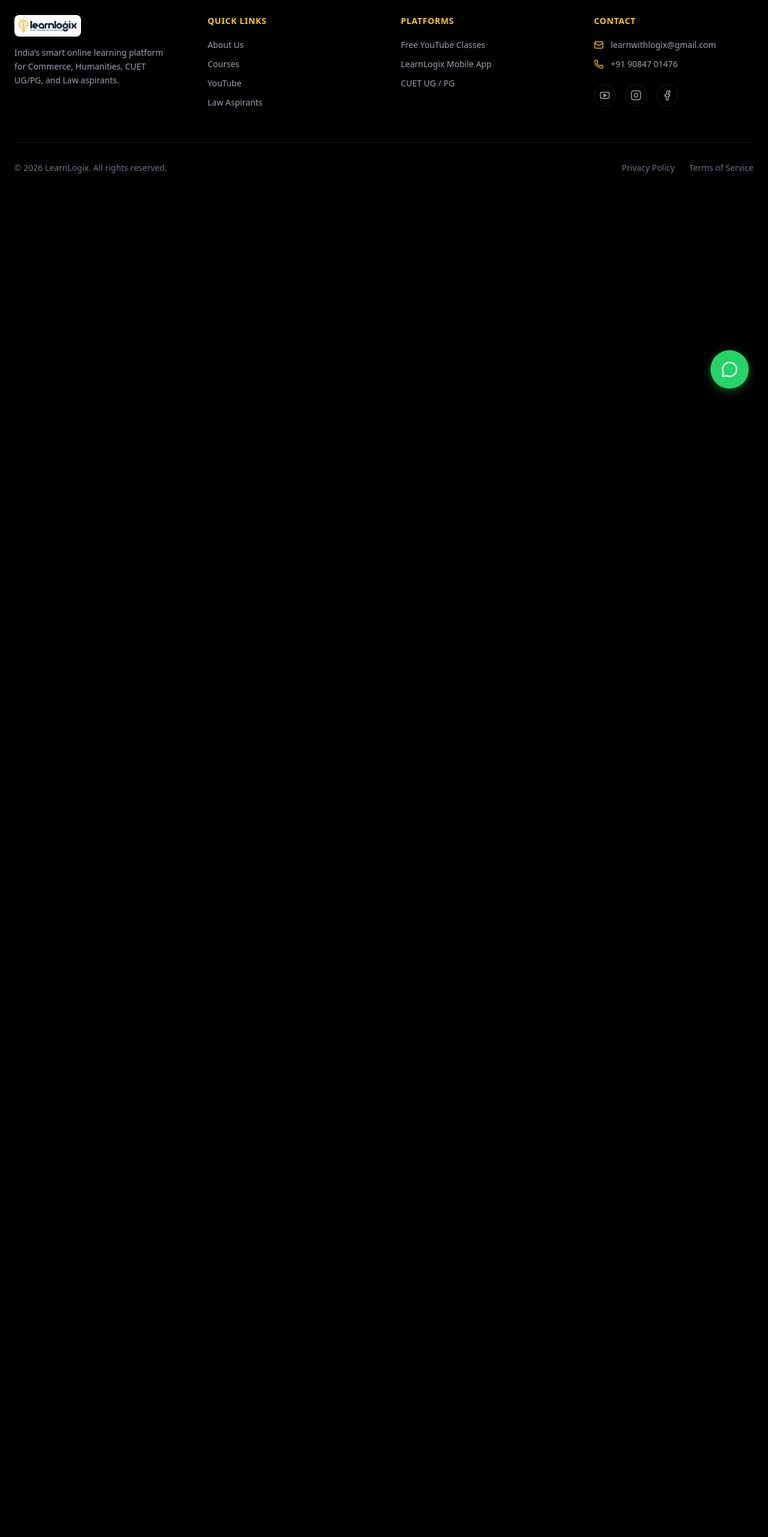
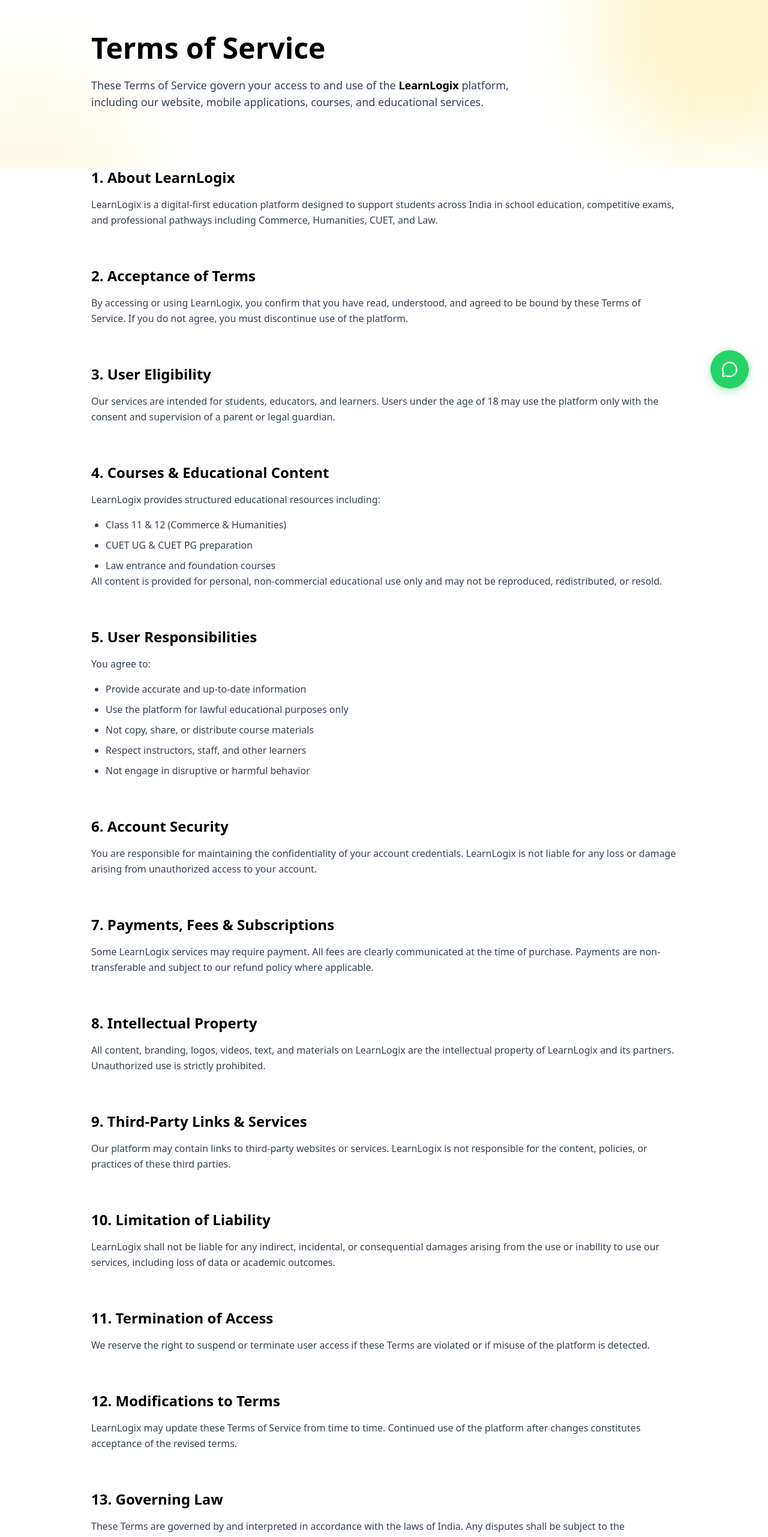
Before and after one commit to atif-afsar/LearnLogix, a React (Vite) app: page /terms-of-service in a window 1280 px wide. Shown: the part 120-2683 px from the top of the page at 60% size. Before the commit the page ends 800 px from the top, so only its background shows below. Built offline with nearby package versions, Linux system fonts and the light colour scheme.

Commit message:
Adding the privacy and services section

```diff
--- a/src/App.jsx
+++ b/src/App.jsx
@@ -15,6 +15,7 @@ import LawAspirantsSection from "./Components/LawAspirants/LawAspirantsSection";
 import Contact from "./Page/Contact";
 import ScrollToTop from "./Components/Common/ScrollToTop";
 import PrivacyPolicy from "./Components/Common/PrivacyPolicy";
+import TermsOfService from "./Components/Common/TermsOfService";
 
 const App = () => {
   return (
@@ -32,7 +33,7 @@ const App = () => {
         <Route path="/contact" element={<Contact />} />
 
          <Route path="/privacy-policy" element={<PrivacyPolicy />} />
-         {/* <Route path="/terms-of-service" element={<TermsOfService />} /> */}
+         <Route path="/terms-of-service" element={<TermsOfService />} />
       </Routes>
 
       {/* Floating WhatsApp Button */}
--- /dev/null
+++ b/src/Components/Common/TermsOfService.jsx
@@ -0,0 +1,149 @@
+import { motion } from "framer-motion";
+
+/* Reusable Section */
+function TermsSection({ title, children }) {
+  return (
+    <motion.div
+      initial={{ opacity: 0, y: 20 }}
+      whileInView={{ opacity: 1, y: 0 }}
+      viewport={{ once: true }}
+      transition={{ duration: 0.5 }}
+      className="space-y-4"
+    >
+      <h2 className="text-2xl font-semibold text-black">{title}</h2>
+      <div className="text-gray-700 leading-relaxed">{children}</div>
+    </motion.div>
+  );
+}
+
+export default function TermsOfService() {
+  return (
+    <section className="bg-white text-black min-h-screen">
+      {/* Hero */}
+      <div className="relative overflow-hidden">
+        <div className="absolute -top-32 -right-32 w-[420px] h-[420px] bg-[#FDC700]/20 rounded-full blur-3xl" />
+        <div className="absolute top-40 -left-32 w-[360px] h-[360px] bg-[#FDC700]/10 rounded-full blur-3xl" />
+
+        <div className="max-w-5xl mx-auto px-6 py-24 relative z-10">
+          <motion.h1
+            initial={{ opacity: 0, y: 30 }}
+            animate={{ opacity: 1, y: 0 }}
+            transition={{ duration: 0.6 }}
+            className="text-4xl sm:text-5xl font-bold mb-6"
+          >
+            Terms of Service
+          </motion.h1>
+
+          <motion.p
+            initial={{ opacity: 0, y: 20 }}
+            animate={{ opacity: 1, y: 0 }}
+            transition={{ delay: 0.1, duration: 0.6 }}
+            className="text-gray-700 text-lg max-w-3xl"
+          >
+            These Terms of Service govern your access to and use of the
+            <span className="font-semibold text-black"> LearnLogix </span>
+            platform, including our website, mobile applications, courses,
+            and educational services.
+          </motion.p>
+        </div>
+      </div>
+
+      {/* Content */}
+      <div className="max-w-5xl mx-auto px-6 pb-24 space-y-16">
+
+        <TermsSection title="1. About LearnLogix">
+          LearnLogix is a digital-first education platform designed to support
+          students across India in school education, competitive exams, and
+          professional pathways including Commerce, Humanities, CUET, and Law.
+        </TermsSection>
+
+        <TermsSection title="2. Acceptance of Terms">
+          By accessing or using LearnLogix, you confirm that you have read,
+          understood, and agreed to be bound by these Terms of Service.
+          If you do not agree, you must discontinue use of the platform.
+        </TermsSection>
+
+        <TermsSection title="3. User Eligibility">
+          Our services are intended for students, educators, and learners.
+          Users under the age of 18 may use the platform only with the
+          consent and supervision of a parent or legal guardian.
+        </TermsSection>
+
+        <TermsSection title="4. Courses & Educational Content">
+          LearnLogix provides structured educational resources including:
+          <ul className="list-disc ml-6 mt-4 space-y-2">
+            <li>Class 11 & 12 (Commerce & Humanities)</li>
+            <li>CUET UG & CUET PG preparation</li>
+            <li>Law entrance and foundation courses</li>
+          </ul>
+          All content is provided for personal, non-commercial educational
+          use only and may not be reproduced, redistributed, or resold.
+        </TermsSection>
+
+        <TermsSection title="5. User Responsibilities">
+          You agree to:
+          <ul className="list-disc ml-6 mt-4 space-y-2">
+            <li>Provide accurate and up-to-date information</li>
+            <li>Use the platform for lawful educational purposes only</li>
+            <li>Not copy, share, or distribute course materials</li>
+            <li>Respect instructors, staff, and other learners</li>
+            <li>Not engage in disruptive or harmful behavior</li>
+          </ul>
+        </TermsSection>
+
+        <TermsSection title="6. Account Security">
+          You are responsible for maintaining the confidentiality of your
+          account credentials. LearnLogix is not liable for any loss or damage
+          arising from unauthorized access to your account.
+        </TermsSection>
+
+        <TermsSection title="7. Payments, Fees & Subscriptions">
+          Some LearnLogix services may require payment. All fees are clearly
+          communicated at the time of purchase. Payments are non-transferable
+          and subject to our refund policy where applicable.
+        </TermsSection>
+
+        <TermsSection title="8. Intellectual Property">
+          All content, branding, logos, videos, text, and materials on
+          LearnLogix are the intellectual property of LearnLogix and its
+          partners. Unauthorized use is strictly prohibited.
+        </TermsSection>
+
+        <TermsSection title="9. Third-Party Links & Services">
+          Our platform may contain links to third-party websites or services.
+          LearnLogix is not responsible for the content, policies, or practices
+          of these third parties.
+        </TermsSection>
+
+        <TermsSection title="10. Limitation of Liability">
+          LearnLogix shall not be liable for any indirect, incidental, or
+          consequential damages arising from the use or inability to use
+          our services, including loss of data or academic outcomes.
+        </TermsSection>
+
+        <TermsSection title="11. Termination of Access">
+          We reserve the right to suspend or terminate user access if these
+          Terms are violated or if misuse of the platform is detected.
+        </TermsSection>
+
+        <TermsSection title="12. Modifications to Terms">
+          LearnLogix may update these Terms of Service from time to time.
+          Continued use of the platform after changes constitutes acceptance
+          of the revised terms.
+        </TermsSection>
+
+        <TermsSection title="13. Governing Law">
+          These Terms are governed by and interpreted in accordance with the
+          laws of India. Any disputes shall be subject to the jurisdiction
+          of Indian courts.
+        </TermsSection>
+
+        <TermsSection title="14. Contact Information">
+          If you have questions or concerns regarding these Terms, you may
+          contact us through the official LearnLogix support channels.
+        </TermsSection>
+
+      </div>
+    </section>
+  );
+}
```
